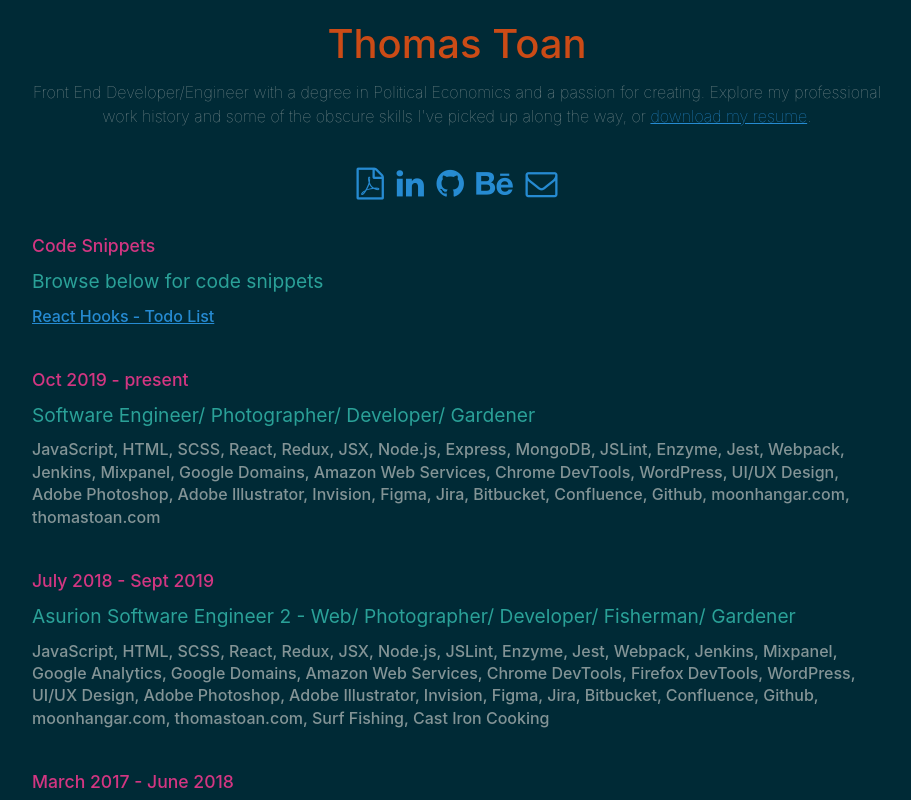
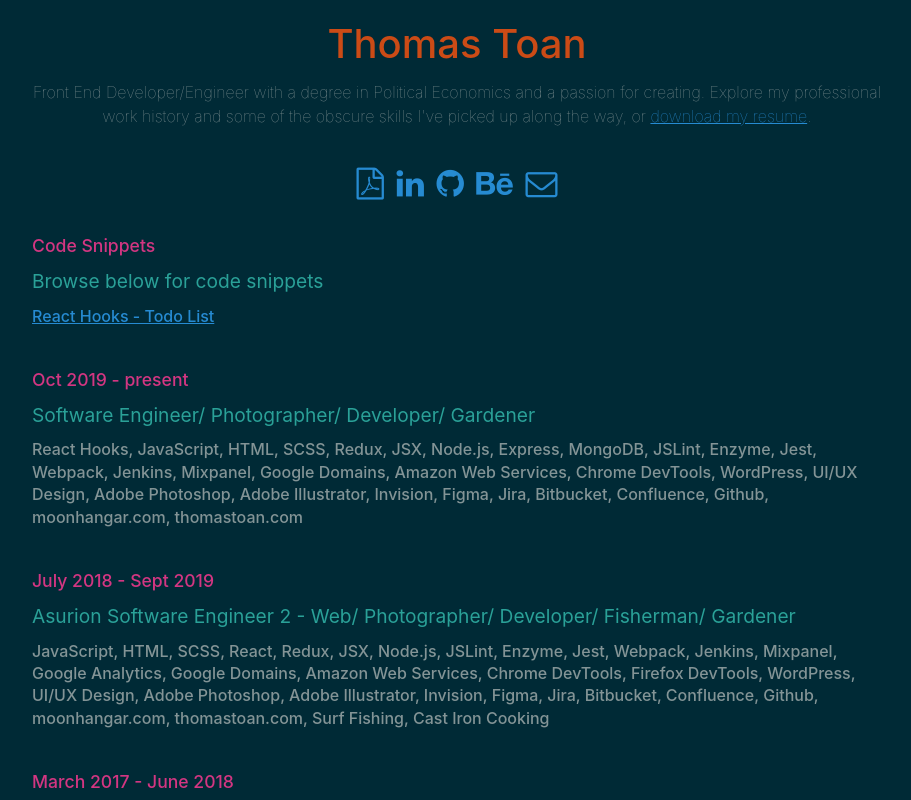
Before and after one commit to Toaney/thomastoan, a React (Create React App) app: page / in a window 1280 px wide. Shown: the top 800 px of the page, without its empty margins (183-1094 px from the left). Built offline with nearby package versions, Linux system fonts and the light colour scheme.

Commit message:
modify current role summary

```diff
--- a/src/pages/home.js
+++ b/src/pages/home.js
@@ -33,7 +33,7 @@ function Home() {
           <div className="info-segment">
             <h2>Oct 2019 - present</h2>
             <h3>Software Engineer/ Photographer/ Developer/ Gardener</h3>
-              <p>JavaScript, HTML, SCSS, React, Redux, JSX, Node.js, Express, MongoDB, JSLint, Enzyme, Jest, Webpack, Jenkins, Mixpanel, Google Domains, Amazon Web Services, Chrome DevTools, WordPress, UI/UX Design, Adobe Photoshop, Adobe Illustrator, Invision, Figma, Jira, Bitbucket, Confluence, Github, moonhangar.com, thomastoan.com</p>
+              <p>React Hooks, JavaScript, HTML, SCSS, Redux, JSX, Node.js, Express, MongoDB, JSLint, Enzyme, Jest, Webpack, Jenkins, Mixpanel, Google Domains, Amazon Web Services, Chrome DevTools, WordPress, UI/UX Design, Adobe Photoshop, Adobe Illustrator, Invision, Figma, Jira, Bitbucket, Confluence, Github, moonhangar.com, thomastoan.com</p>
           </div>
         </div>
         <br />
```
